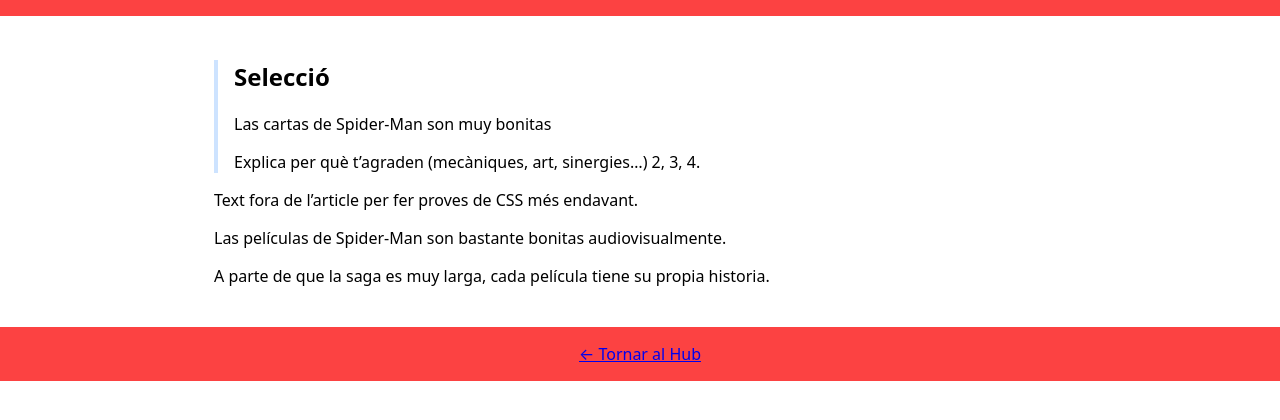
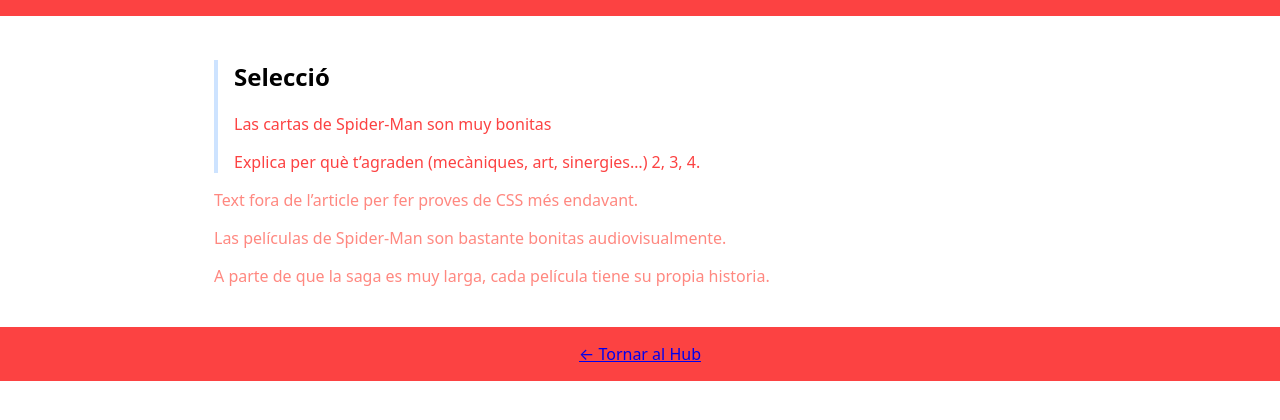
Before and after one commit to Ferarias-04/magic-hub, a plain HTML site: page spiderman.html in a window 1280 px wide. Shown: the part 102-522 px from the top of the page. Drawn offline with Linux system fonts and the light colour scheme.

Commit message:
estils amb combinadors

```diff
--- a/styles/theme-ff.css
+++ b/styles/theme-ff.css
@@ -3,7 +3,12 @@
 header { background: red; }
 h1 { letter-spacing: 0.5px; }
 article { border-left: 4px solid #cde3ff; padding-left: 1rem; }
-
+article > p {
+    color: #fc4242;
+}
+article ~ p {
+    color: rgb(255, 136, 128);
+}
 * {
     box-sizing: border-box;
 }
```
